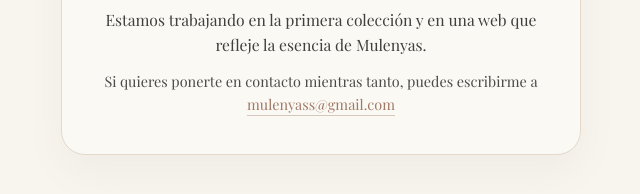
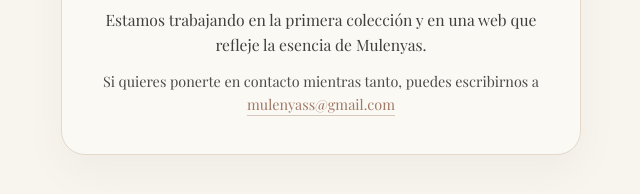
Before and after one commit to Gabrielaherraiz/mulenyas-web, a plain HTML site: page index.html in a window 1280 px wide. Shown: the part 400-594 px from the top of the page, 319-959 px from the left. Drawn offline with nearby package versions, Linux system fonts and the light colour scheme.

Commit message:
Update contact text to use 'escribirnos' instead of 'escribirme'

```diff
--- a/index.html
+++ b/index.html
@@ -89,7 +89,7 @@
       Estamos trabajando en la primera colección y en una web que refleje la esencia de Mulenyas.
     </p>
     <p class="contact">
-      Si quieres ponerte en contacto mientras tanto, puedes escribirme a<br>
+      Si quieres ponerte en contacto mientras tanto, puedes escribirnos a<br>
       <a href="mailto:mulenyass@gmail.com">mulenyass@gmail.com</a>
       <!-- cambia este email por el que quieras usar -->
     </p>
```
